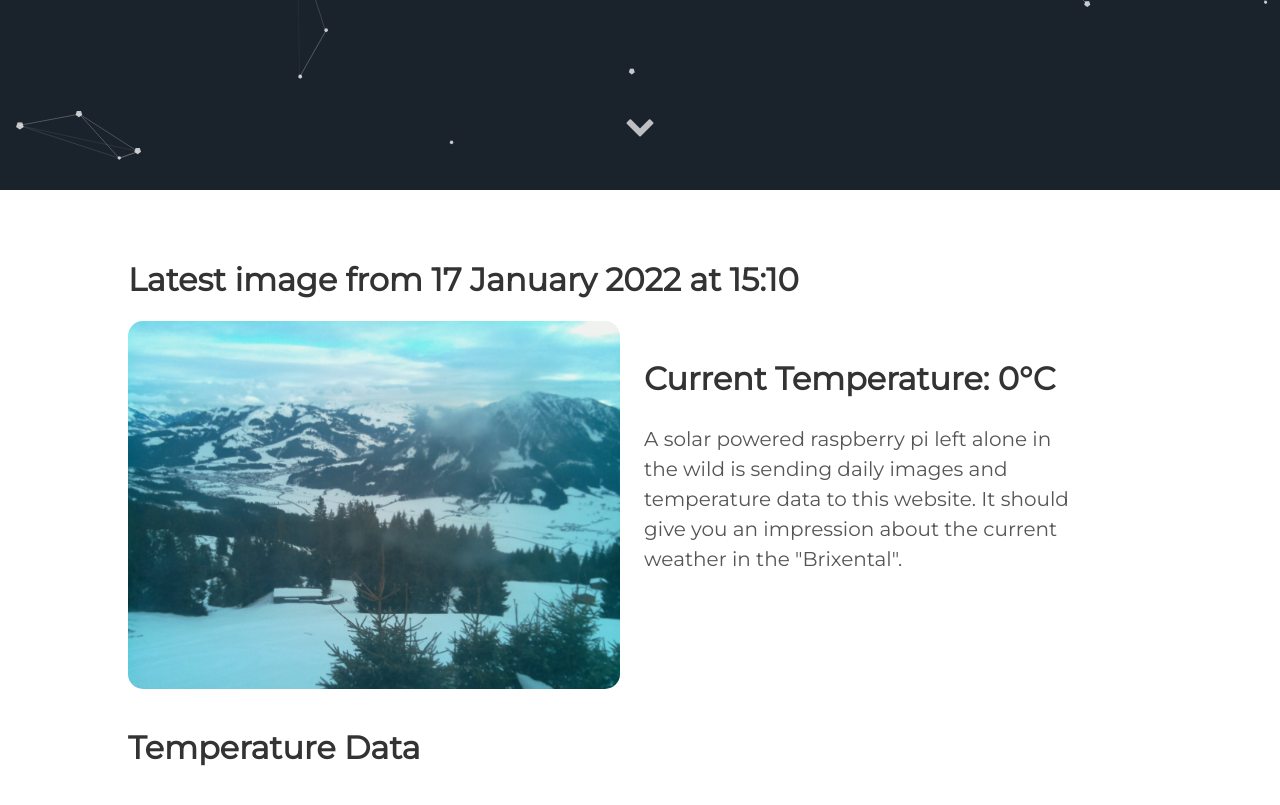
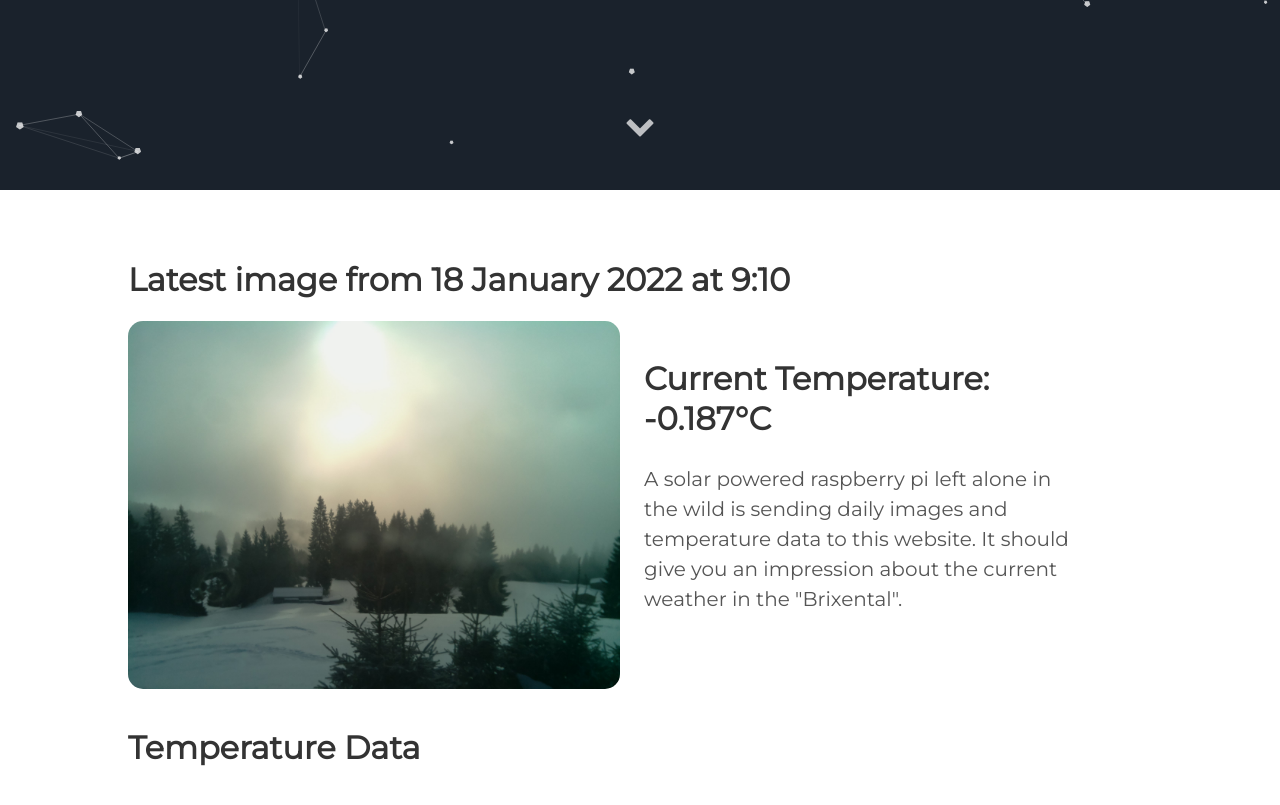
Before and after one commit to vektorious/vektorious.github.io, a Jekyll site: the page built from resources/huette.md, in a window 1280 px wide and 900 px high, scrolled down 710 px. Shown: the top 805 px of the window. Built offline with Jekyll 4.4.1, drawn with Linux system fonts in a browser that asks for light colours.

Commit message:
I'm a bot beep boop

```diff
--- a/resources/huette.md
+++ b/resources/huette.md
@@ -6,13 +6,13 @@ image: '/assets/img/'
 description: 'Live image from the Austrian alps'
 twitter_text: ' '
 ---
-## Latest image from 17 January 2022 at 15:10
+## Latest image from 18 January 2022 at  9:10
 <div class="huette">
   <div class="huette-image">
     <img src="{{ "/assets/img/huette.jpg" | prepend: site.baseurl }}">
   </div>
   <div class="huette-text">
-        <h2>Current Temperature: 0°C</h2>
+        <h2>Current Temperature: -0.187°C</h2>
         <p>A solar powered raspberry pi left alone in the wild is sending daily images and temperature data to this website. It should give you an impression about the current weather in the "Brixental".</p>
 
   </div>
```
Also changed, not shown: rpi-script/2022-01-18_090931.txt (renamed from rpi-script/2022-01-17_150934.txt, +5 -5 lines), rpi-script/huette.md (+2 -2 lines), assets/img/huette.jpg, assets/img/temp_plot.png, rpi-script/temp_plot.png, 1 other file.
